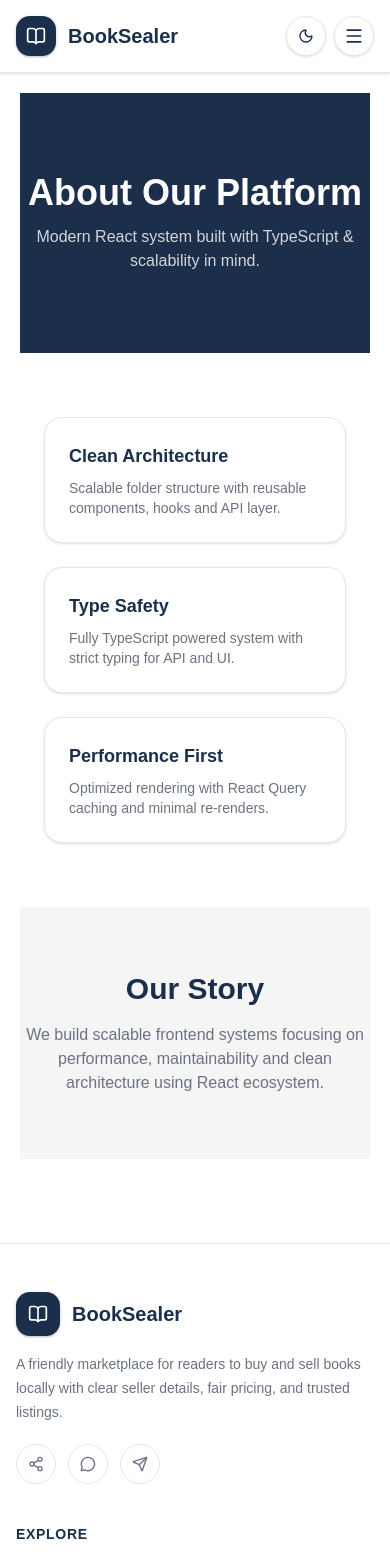
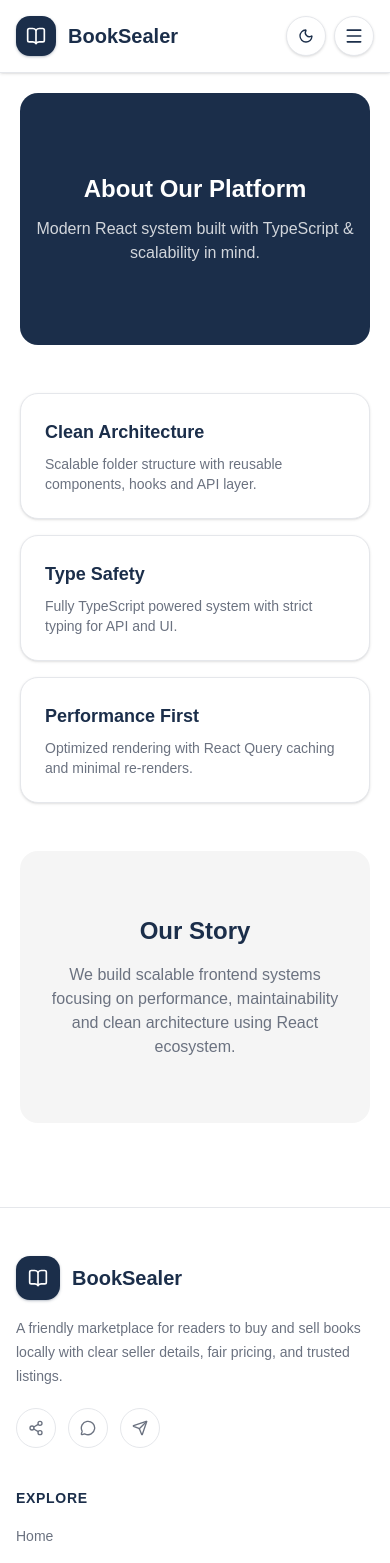
Before and after one commit to ranajitchandra/Typescript_SAAS_PGA, a React (Vite) app: page /about in a window 390 px wide. Shown: the top 1563 px of the page. Built offline with nearby package versions, Linux system fonts and the light colour scheme.

Commit message:
update about spacing

```diff
--- a/src/Pages/About/About.tsx
+++ b/src/Pages/About/About.tsx
@@ -24,11 +24,11 @@ const features: Feature[] = [
 
 export default function About() {
     return (
-        <div className="min-h-screen bg-background text-foreground">
+        <div className="bg-background text-foreground space-y-12">
 
             {/* Hero */}
-            <section className="bg-primary py-20 text-center text-primary-foreground">
-                <h1 className="text-4xl font-bold">
+            <section className="bg-primary rounded-2xl py-20 text-center text-primary-foreground">
+                <h1 className="text-2xl md:text-3xl lg:text-4xl font-bold">
                     About Our Platform
                 </h1>
 
@@ -38,8 +38,8 @@ export default function About() {
             </section>
 
             {/* Features */}
-            <section className="mx-auto max-w-6xl px-6 py-16">
-                <div className="grid gap-6 md:grid-cols-3">
+            <section className=" w-full xl:max-w-6xl mx-auto">
+                <div className="grid gap-4 lg:gap-6 md:grid-cols-3">
                     {features.map((item) => (
                         <FeatureCard key={item.id} item={item} />
                     ))}
@@ -47,8 +47,8 @@ export default function About() {
             </section>
 
             {/* Story */}
-            <section className="bg-muted py-16 text-center">
-                <h2 className="text-3xl font-bold text-foreground">
+            <section className="rounded-2xl bg-muted px-5 py-16 text-center">
+                <h2 className="text-2xl md:text-3xl font-bold text-foreground">
                     Our Story
                 </h2>
 
```
